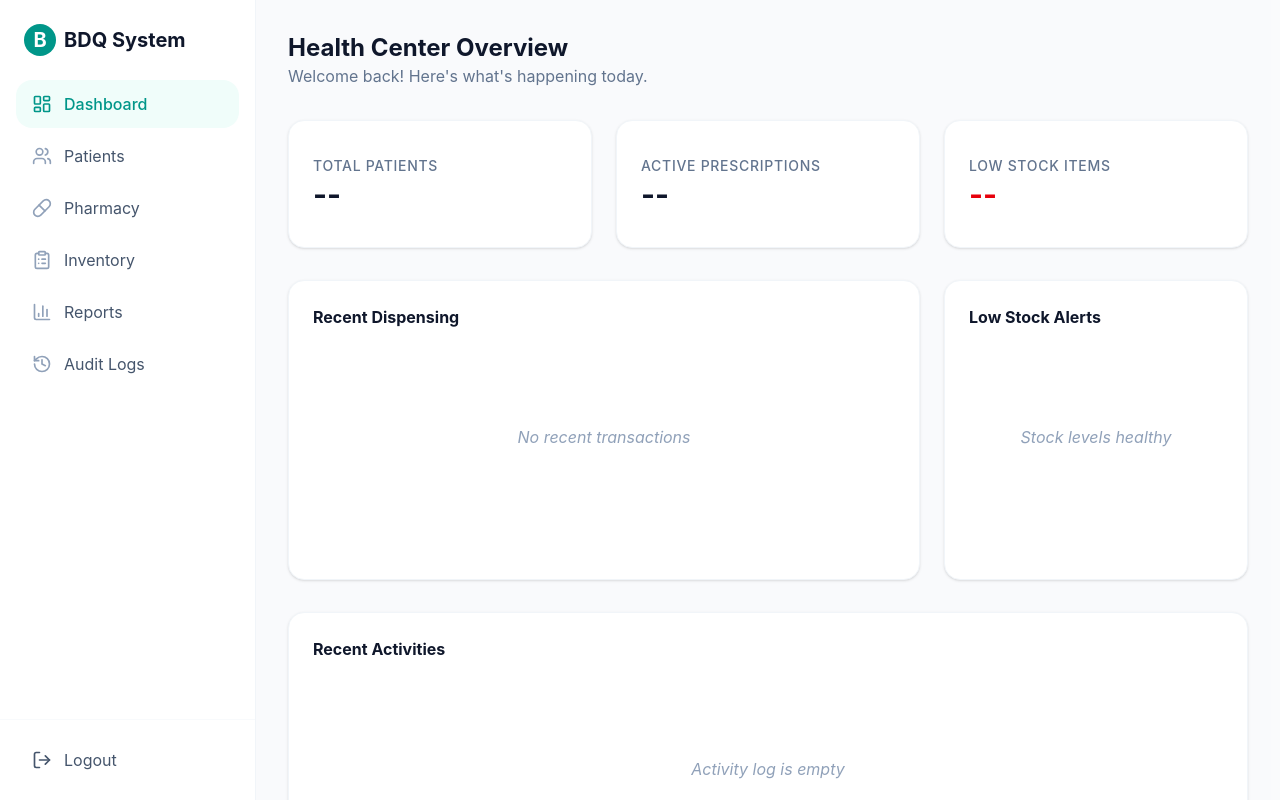
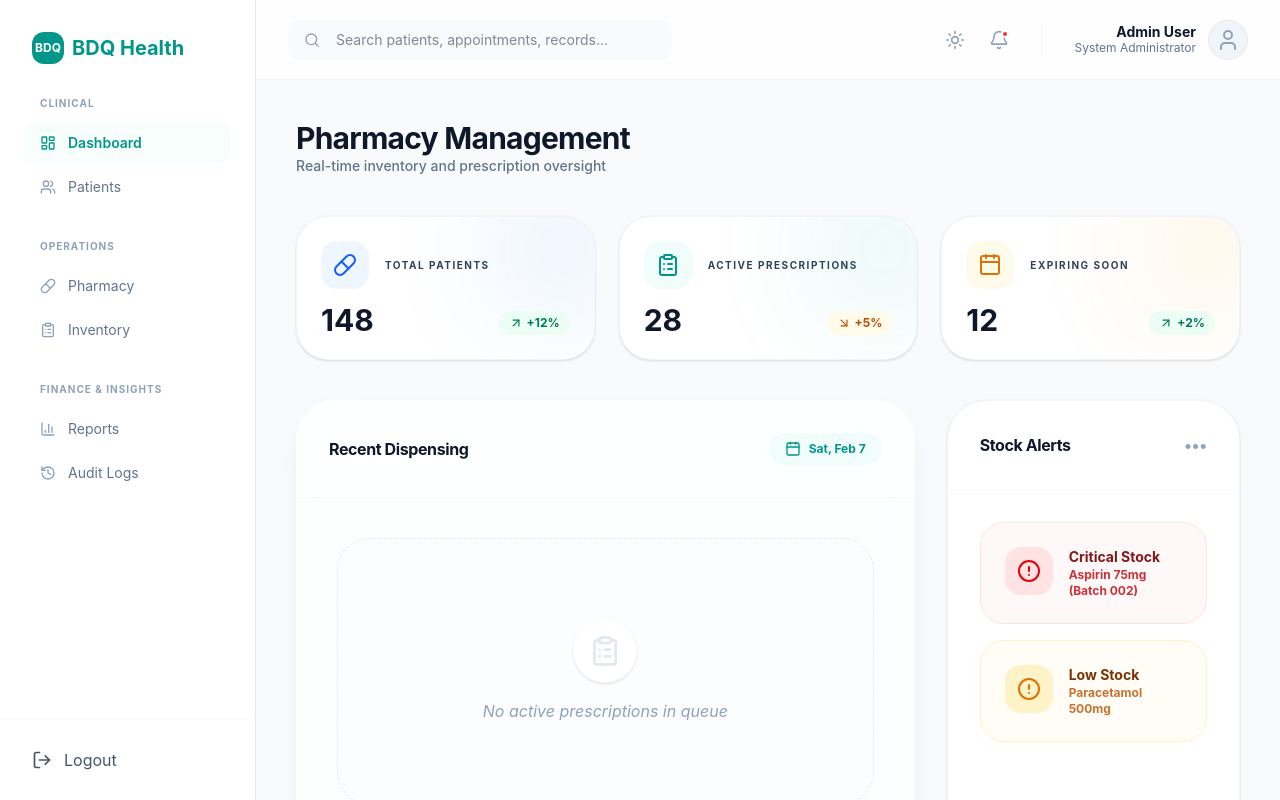
Before and after one commit to gcdelatorre/BDQ, a React (Vite) app in the folder client/: page / in a window 1280 px wide. Shown: the top 800 px of the page. Built offline with nearby package versions, Linux system fonts and the light colour scheme.

Commit message:
ui ux design, fix header

```diff
--- a/client/package.json
+++ b/client/package.json
@@ -16,6 +16,7 @@
     "@tailwindcss/vite": "^4.2.4",
     "axios": "^1.16.0",
     "clsx": "^2.1.1",
+    "framer-motion": "^12.38.0",
     "lucide-react": "^1.14.0",
     "next-themes": "^0.4.6",
     "react": "^19.2.5",
--- /dev/null
+++ b/client/src/components/layout/Header.jsx
@@ -0,0 +1,40 @@
+import { Search, Bell, Sun, User } from "lucide-react";
+
+export default function Header() {
+  return (
+    <header className="h-20 bg-white/80 backdrop-blur-md sticky top-0 z-10 px-8 flex items-center justify-between border-b border-slate-100">
+      <div className="relative w-96 group">
+        <Search className="w-4 h-4 absolute left-4 top-1/2 -translate-y-1/2 text-slate-400 group-focus-within:text-teal-600 transition-colors" />
+        <input
+          type="text"
+          placeholder="Search patients, appointments, records..."
+          className="w-full pl-12 pr-4 py-2.5 bg-slate-50 border-transparent focus:bg-white focus:border-teal-100 focus:ring-4 focus:ring-teal-50 rounded-xl text-sm transition-all outline-none"
+        />
+      </div>
+
+      <div className="flex items-center gap-6">
+        <div className="flex items-center gap-2">
+          <button className="p-2 text-slate-400 hover:text-slate-600 hover:bg-slate-50 rounded-lg transition-all">
+            <Sun className="w-5 h-5" />
+          </button>
+          <button className="p-2 text-slate-400 hover:text-slate-600 hover:bg-slate-50 rounded-lg transition-all relative">
+            <Bell className="w-5 h-5" />
+            <span className="absolute top-2 right-2 w-2 h-2 bg-red-500 rounded-full border-2 border-white"></span>
+          </button>
+        </div>
+
+        <div className="h-8 w-[1px] bg-slate-100"></div>
+
+        <div className="flex items-center gap-3 pl-2">
+          <div className="text-right hidden sm:block">
+            <p className="text-sm font-bold text-slate-900 leading-tight">Admin User</p>
+            <p className="text-xs text-slate-500">System Administrator</p>
+          </div>
+          <div className="w-10 h-10 bg-slate-100 rounded-full flex items-center justify-center text-slate-400 border border-slate-200">
+            <User className="w-6 h-6" />
+          </div>
+        </div>
+      </div>
+    </header>
+  );
+}
--- a/client/src/components/layout/Layout.jsx
+++ b/client/src/components/layout/Layout.jsx
@@ -1,14 +1,22 @@
 import Sidebar from "./Sidebar";
+import Header from "./Header";
 
 export default function Layout({ children }) {
   return (
-    <div className="flex min-h-screen bg-slate-50/50">
+    <div className="flex min-h-screen bg-[#F8FAFC] relative overflow-hidden">
+      {/* Subtle Mesh Gradients for "Pop" */}
+      <div className="absolute top-0 right-0 w-[500px] h-[500px] bg-teal-200/20 blur-[120px] -z-10 rounded-full"></div>
+      <div className="absolute bottom-0 left-64 w-[400px] h-[400px] bg-blue-200/20 blur-[100px] -z-10 rounded-full"></div>
+
       <Sidebar />
-      <main className="flex-1 p-8">
-        <div className="max-w-7xl mx-auto">
-          {children}
-        </div>
-      </main>
+      <div className="flex-1 flex flex-col relative pl-64">
+        <Header />
+        <main className="flex-1 p-10 overflow-y-auto z-0">
+          <div className="max-w-7xl mx-auto">
+            {children}
+          </div>
+        </main>
+      </div>
     </div>
   );
 }
--- a/client/src/components/layout/Sidebar.jsx
+++ b/client/src/components/layout/Sidebar.jsx
@@ -10,51 +10,75 @@ import {
 } from "lucide-react";
 import { cn } from "@/lib/utils";
 
-const menuItems = [
+const menuSections = [
+  {
+    title: "Clinical",
+    items: [
       { icon: LayoutDashboard, label: "Dashboard", path: "/" },
       { icon: Users, label: "Patients", path: "/patients" },
+    ]
+  },
+  {
+    title: "Operations",
+    items: [
       { icon: Pill, label: "Pharmacy", path: "/pharmacy" },
       { icon: ClipboardList, label: "Inventory", path: "/inventory" },
+    ]
+  },
+  {
+    title: "Finance & Insights",
+    items: [
       { icon: BarChart3, label: "Reports", path: "/reports" },
       { icon: History, label: "Audit Logs", path: "/audit" },
+    ]
+  }
 ];
 
 export default function Sidebar() {
   const location = useLocation();
 
   return (
-    <aside className="w-64 h-screen bg-white border-r border-slate-100 flex flex-col sticky top-0">
-      <div className="p-6">
-        <h1 className="text-xl font-bold text-slate-900 flex items-center gap-2">
-          <div className="w-8 h-8 bg-teal-600 rounded-lg flex items-center justify-center text-white">
-            B
+    <aside className="w-64 h-screen bg-white border-r border-slate-200 flex flex-col fixed left-0 top-0 z-20">
+      <div className="p-8">
+        <h1 className="text-xl font-bold text-teal-600 flex items-center gap-2">
+          <div className="w-8 h-8 bg-teal-600 rounded-xl flex items-center justify-center text-white text-xs">
+            BDQ
           </div>
-          BDQ System
+          BDQ Health
         </h1>
       </div>
 
-      <nav className="flex-1 px-4 space-y-1">
-        {menuItems.map((item) => {
+      <nav className="flex-1 px-6 space-y-8 overflow-y-auto">
+        {menuSections.map((section) => (
+          <div key={section.title} className="space-y-3">
+            <h3 className="text-[10px] uppercase font-bold text-slate-400 tracking-widest px-4">
+              {section.title}
+            </h3>
+            <div className="space-y-1">
+              {section.items.map((item) => {
                 const isActive = location.pathname === item.path;
                 return (
                   <Link
                     key={item.path}
                     to={item.path}
                     className={cn(
-                "flex items-center gap-3 px-4 py-3 rounded-2xl transition-all duration-200 group",
+                      "flex items-center gap-3 px-4 py-2.5 rounded-xl transition-all duration-200 group text-sm",
                       isActive
-                  ? "bg-teal-50 text-teal-600 font-medium"
-                  : "text-slate-600 hover:bg-slate-50 hover:text-slate-900"
+                        ? "bg-teal-50/50 text-teal-600 font-semibold"
+                        : "text-slate-500 hover:bg-slate-50 hover:text-slate-900"
                     )}
                   >
                     <item.icon className={cn(
-                "w-5 h-5",
+                      "w-4 h-4",
                       isActive ? "text-teal-600" : "text-slate-400 group-hover:text-slate-600"
                     )} />
                     {item.label}
                   </Link>
                 );
               })}
+            </div>
+          </div>
+        ))}
       </nav>
 
       <div className="p-4 border-t border-slate-50">
--- a/client/src/pages/Dashboard.jsx
+++ b/client/src/pages/Dashboard.jsx
@@ -1,44 +1,159 @@
+import { motion } from "framer-motion";
+import { Pill, AlertCircle, Calendar, Package, ArrowUpRight, ArrowDownRight, ClipboardList } from "lucide-react";
+import { cn } from "@/lib/utils";
+
+const kpis = [
+  { label: "Total Patients", value: "148", trend: "+12%", up: true, icon: Pill, color: "blue" },
+  { label: "Active Prescriptions", value: "28", trend: "+5%", up: false, icon: ClipboardList, color: "teal" },
+  { label: "Expiring Soon", value: "12", trend: "+2%", up: true, icon: Calendar, color: "amber" },
+];
+
+const containerVariants = {
+  hidden: { opacity: 0 },
+  visible: {
+    opacity: 1,
+    transition: {
+      staggerChildren: 0.1
+    }
+  }
+};
+
+const itemVariants = {
+  hidden: { y: 20, opacity: 0 },
+  visible: {
+    y: 0,
+    opacity: 1,
+    transition: { type: "spring", stiffness: 100 }
+  }
+};
+
 export default function Dashboard() {
   return (
-    <div className="space-y-8">
+    <motion.div
+      initial="hidden"
+      animate="visible"
+      variants={containerVariants}
+      className="space-y-10 pb-10"
+    >
       <div>
-        <h2 className="text-2xl font-bold text-slate-900">Health Center Overview</h2>
-        <p className="text-slate-500">Welcome back! Here's what's happening today.</p>
+        <h2 className="text-3xl font-bold text-slate-900 tracking-tight">Pharmacy Management</h2>
+        <p className="text-slate-500 text-sm font-medium">Real-time inventory and prescription oversight</p>
       </div>
 
-      {/* Top Row: 3 Columns - KPIs */}
-      <div className="grid grid-cols-1 md:grid-cols-3 gap-6">
-        <div className="bg-white p-6 rounded-2xl shadow-sm border border-slate-100 h-32 flex flex-col justify-center">
-          <p className="text-slate-500 text-sm font-medium uppercase tracking-wider">Total Patients</p>
-          <h3 className="text-3xl font-bold text-slate-900">--</h3>
-        </div>
-        <div className="bg-white p-6 rounded-2xl shadow-sm border border-slate-100 h-32 flex flex-col justify-center">
-          <p className="text-slate-500 text-sm font-medium uppercase tracking-wider">Active Prescriptions</p>
-          <h3 className="text-3xl font-bold text-slate-900">--</h3>
-        </div>
-        <div className="bg-white p-6 rounded-2xl shadow-sm border border-slate-100 h-32 flex flex-col justify-center">
-          <p className="text-slate-500 text-sm font-medium uppercase tracking-wider">Low Stock Items</p>
-          <h3 className="text-3xl font-bold text-red-600">--</h3>
-        </div>
+      {/* KPI Row: 4 Columns with Glows */}
+      <div className="grid grid-cols-1 md:grid-cols-2 lg:grid-cols-3 gap-6">
+        {kpis.map((kpi) => (
+          <motion.div
+            key={kpi.label}
+            variants={itemVariants}
+            whileHover={{ y: -5, transition: { duration: 0.2 } }}
+            className="group bg-white p-6 rounded-[2rem] border border-slate-100 shadow-sm relative overflow-hidden"
+          >
+            {/* Soft Background Glow */}
+            <div className={cn(
+              "absolute -right-4 -top-4 w-24 h-24 blur-3xl opacity-20 transition-opacity group-hover:opacity-40",
+              kpi.color === "teal" && "bg-teal-500",
+              kpi.color === "amber" && "bg-amber-500",
+              kpi.color === "blue" && "bg-blue-500",
+              kpi.color === "purple" && "bg-purple-500",
+            )}></div>
+
+            <div className="flex items-center gap-4 mb-4">
+              <div className={cn(
+                "w-12 h-12 rounded-2xl flex items-center justify-center transition-transform group-hover:scale-110",
+                kpi.color === "teal" && "bg-teal-50 text-teal-600",
+                kpi.color === "amber" && "bg-amber-50 text-amber-600",
+                kpi.color === "blue" && "bg-blue-50 text-blue-600",
+                kpi.color === "purple" && "bg-purple-50 text-purple-600",
+              )}>
+                <kpi.icon className="w-6 h-6" />
+              </div>
+              <p className="text-[10px] font-bold text-slate-700 uppercase tracking-[0.15em]">{kpi.label}</p>
+            </div>
+            <div className="flex items-end justify-between relative z-10">
+              <h3 className="text-3xl font-bold text-slate-900 leading-none">{kpi.value}</h3>
+              <div className={cn(
+                "flex items-center gap-1 text-xs font-bold px-2.5 py-1 rounded-full",
+                kpi.up ? "text-emerald-700 bg-emerald-50" : "text-amber-700 bg-amber-50"
+              )}>
+                {kpi.up ? <ArrowUpRight className="w-3.5 h-3.5" /> : <ArrowDownRight className="w-3.5 h-3.5" />}
+                {kpi.trend}
+              </div>
+            </div>
+          </motion.div>
+        ))}
       </div>
 
-      {/* Middle Row: 2/3 and 1/3 split */}
-      <div className="grid grid-cols-1 lg:grid-cols-3 gap-6">
-        <div className="lg:col-span-2 bg-white p-6 rounded-2xl shadow-sm border border-slate-100 min-h-[300px]">
-          <h4 className="font-bold text-slate-900 mb-4">Recent Dispensing</h4>
-          <div className="text-slate-400 text-center py-20 italic">No recent transactions</div>
-        </div>
-        <div className="bg-white p-6 rounded-2xl shadow-sm border border-slate-100 min-h-[300px]">
-          <h4 className="font-bold text-slate-900 mb-4 text-red-600">Low Stock Alerts</h4>
-          <div className="text-slate-400 text-center py-20 italic">Stock levels healthy</div>
-        </div>
+      {/* Middle Content: Split View with Glassmorphism */}
+      <div className="grid grid-cols-1 lg:grid-cols-3 gap-8">
+        {/* Prescription Queue */}
+        <motion.div
+          variants={itemVariants}
+          className="lg:col-span-2 bg-white/70 backdrop-blur-xl rounded-[2.5rem] border border-white shadow-xl shadow-slate-200/50 overflow-hidden"
+        >
+          <div className="p-8 border-b border-slate-50 flex items-center justify-between bg-white/50">
+            <h4 className="font-bold text-slate-900 tracking-tight">Recent Dispensing</h4>
+            <div className="flex items-center gap-2 text-xs font-bold text-teal-600 bg-teal-50 px-4 py-2 rounded-2xl">
+              <Calendar className="w-4 h-4" />
+              Sat, Feb 7
+            </div>
+          </div>
+          <div className="p-10">
+            <div className="text-slate-400 text-center py-20 italic bg-slate-50/30 rounded-[2rem] border border-dashed border-slate-200">
+              <div className="w-16 h-16 bg-white rounded-full flex items-center justify-center mx-auto mb-4 shadow-sm">
+                <ClipboardList className="w-8 h-8 text-slate-200" />
+              </div>
+              No active prescriptions in queue
+            </div>
+          </div>
+        </motion.div>
+
+        {/* Stock Alerts */}
+        <motion.div
+          variants={itemVariants}
+          className="bg-white rounded-[2.5rem] border border-slate-100 shadow-sm overflow-hidden"
+        >
+          <div className="p-8 border-b border-slate-50 flex items-center justify-between">
+            <h4 className="font-bold text-slate-900 tracking-tight">Stock Alerts</h4>
+            <button className="text-slate-400 hover:text-slate-600 font-bold">•••</button>
+          </div>
+          <div className="p-8 space-y-4">
+            <div className="p-6 bg-red-50/50 rounded-3xl border border-red-100 flex gap-4 group cursor-pointer hover:bg-red-50 transition-colors">
+              <div className="w-12 h-12 bg-red-100 rounded-2xl flex items-center justify-center text-red-600 shrink-0">
+                <AlertCircle className="w-6 h-6" />
+              </div>
+              <div>
+                <p className="text-sm font-bold text-red-900">Critical Stock</p>
+                <p className="text-xs text-red-700 font-bold opacity-80">Aspirin 75mg (Batch 002)</p>
+              </div>
+            </div>
+            <div className="p-6 bg-amber-50/50 rounded-3xl border border-amber-100 flex gap-4 group cursor-pointer hover:bg-amber-50 transition-colors">
+              <div className="w-12 h-12 bg-amber-100 rounded-2xl flex items-center justify-center text-amber-600 shrink-0">
+                <AlertCircle className="w-6 h-6" />
+              </div>
+              <div>
+                <p className="text-sm font-bold text-amber-900">Low Stock</p>
+                <p className="text-xs text-amber-700 font-bold opacity-80">Paracetamol 500mg</p>
+              </div>
+            </div>
+          </div>
+        </motion.div>
       </div>
 
-      {/* Bottom Row: Full Width */}
-      <div className="bg-white p-6 rounded-2xl shadow-sm border border-slate-100 min-h-[300px]">
-        <h4 className="font-bold text-slate-900 mb-4">Recent Activities</h4>
-        <div className="text-slate-400 text-center py-20 italic">Activity log is empty</div>
-      </div>
-    </div>
+      {/* Recent Activities */}
+      <motion.div
+        variants={itemVariants}
+        className="bg-white rounded-[2.5rem] border border-slate-100 shadow-sm overflow-hidden"
+      >
+        <div className="p-8 border-b border-slate-50">
+          <h4 className="font-bold text-slate-900 tracking-tight">Recent Activities</h4>
+        </div>
+        <div className="p-8">
+          <div className="text-slate-400 text-center py-10 italic bg-slate-50/50 rounded-3xl border border-dashed border-slate-200">
+            System activity log will appear here
+          </div>
+        </div>
+      </motion.div>
+    </motion.div>
   );
 }
```
Also changed, not shown: 2 other files (tests, documents, lock files or other folders). Lines whose indentation alone changed are shown as unchanged.
